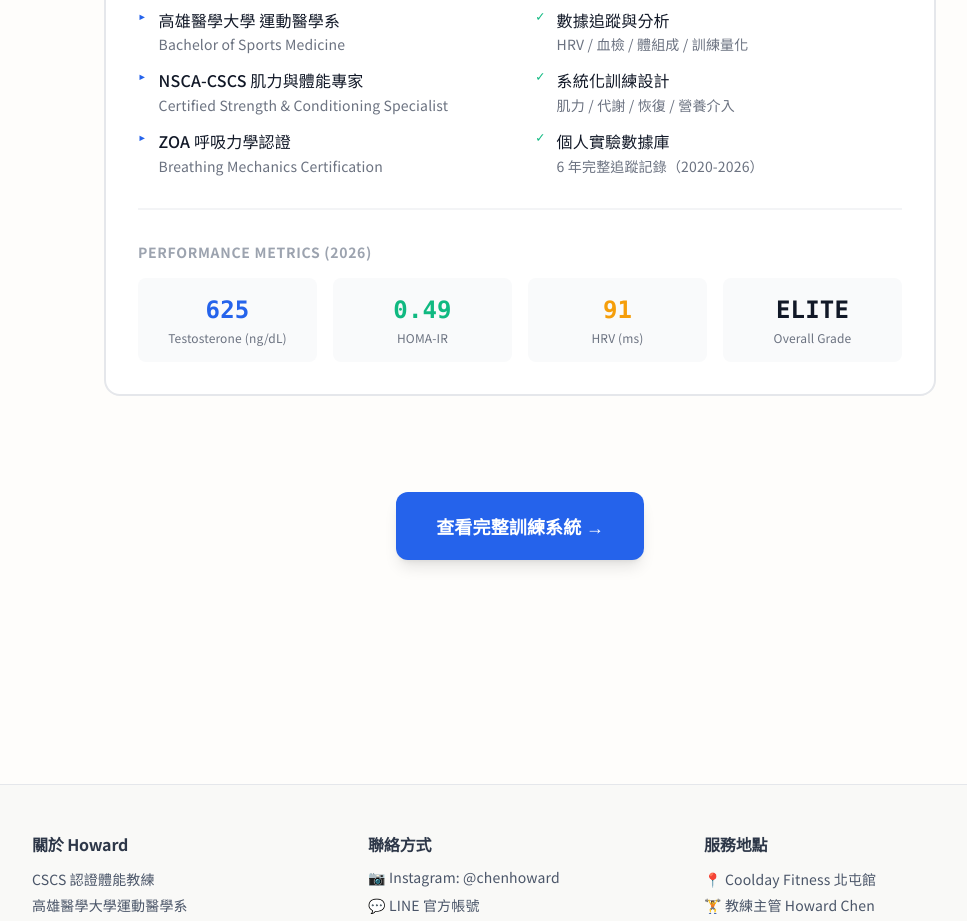
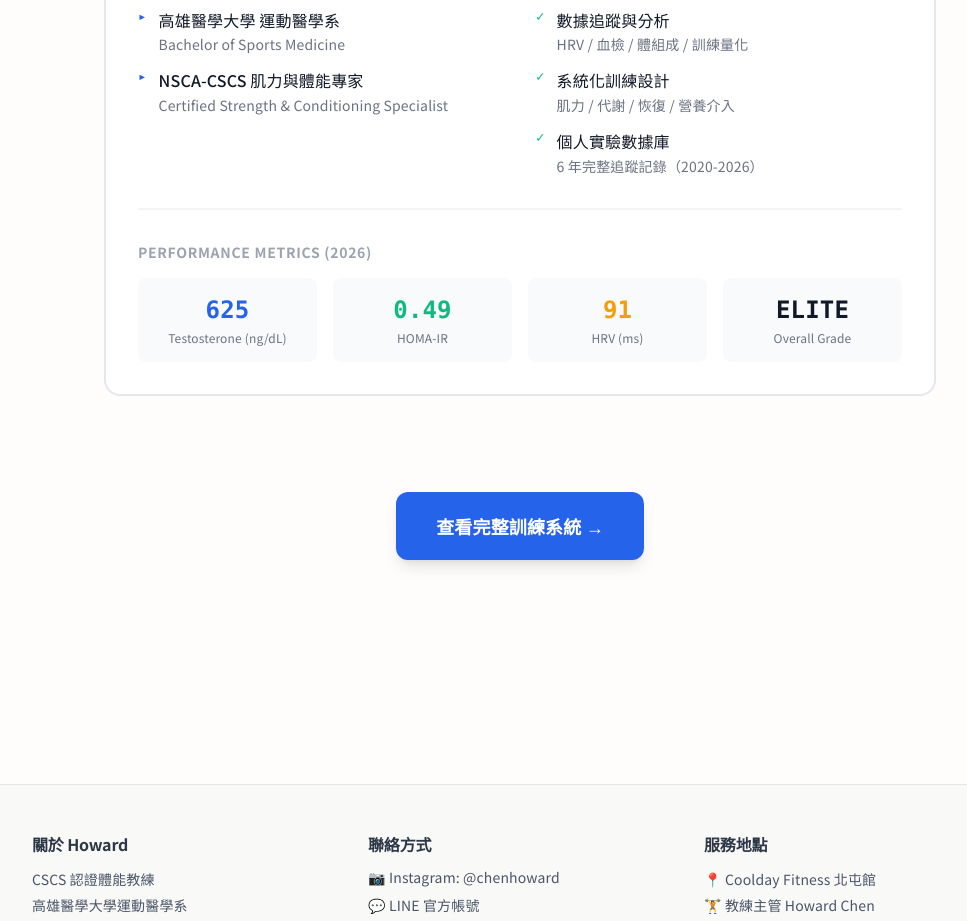
Before and after one commit to chenhoward456-hash/V3, a Next.js app: page /case in a window 1280 px wide. Shown: the part 3340-4261 px from the top of the page, without its empty margins (120-1087 px from the left). Built offline with nearby package versions, Linux system fonts and the light colour scheme.

Commit message:
fix: 移除不存在的 ZOA 呼吸力學認證

```diff
--- a/app/case/page.tsx
+++ b/app/case/page.tsx
@@ -167,13 +167,6 @@ export default function CasePage() {
                     <p className="text-sm text-gray-500">Certified Strength & Conditioning Specialist</p>
                   </div>
                 </div>
-                <div className="flex items-start gap-3">
-                  <span className="text-primary font-mono text-sm">▸</span>
-                  <div>
-                    <p className="font-medium text-gray-900">ZOA 呼吸力學認證</p>
-                    <p className="text-sm text-gray-500">Breathing Mechanics Certification</p>
-                  </div>
-                </div>
               </div>
             </div>
 
```
